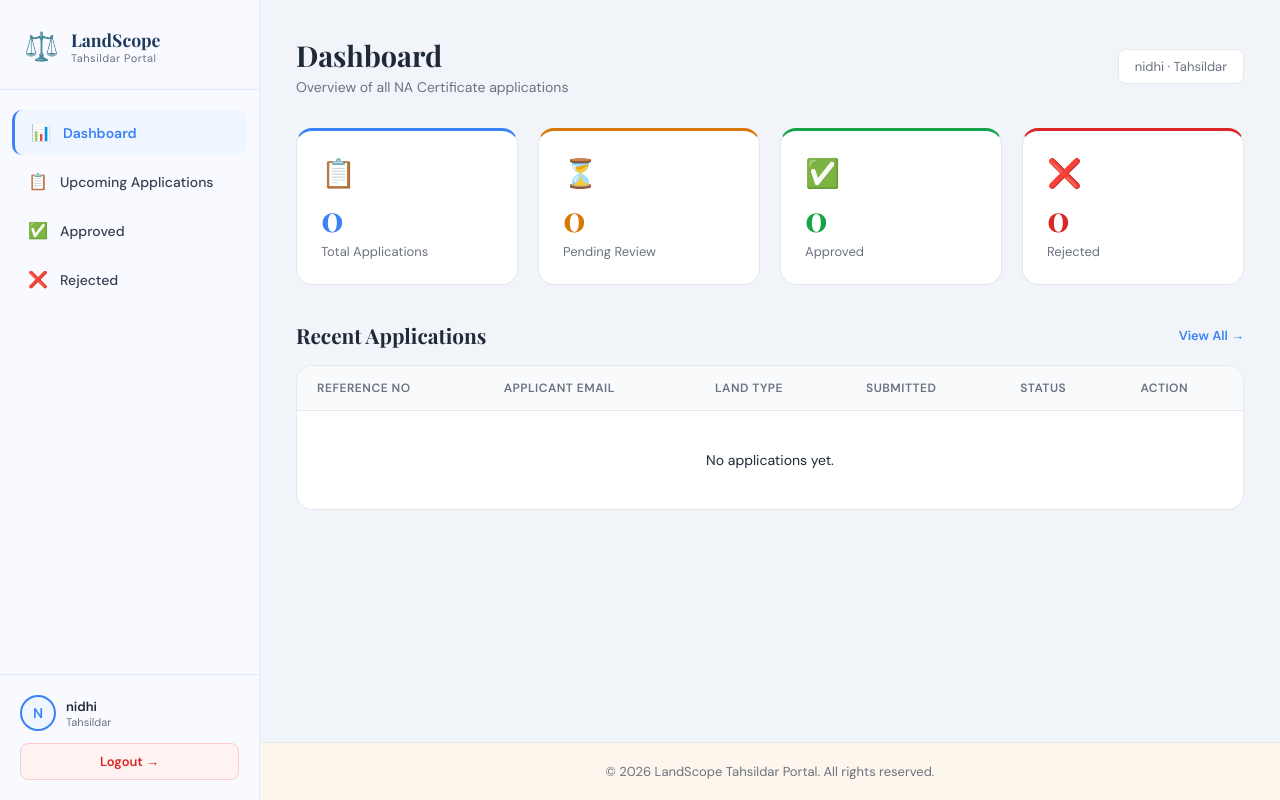
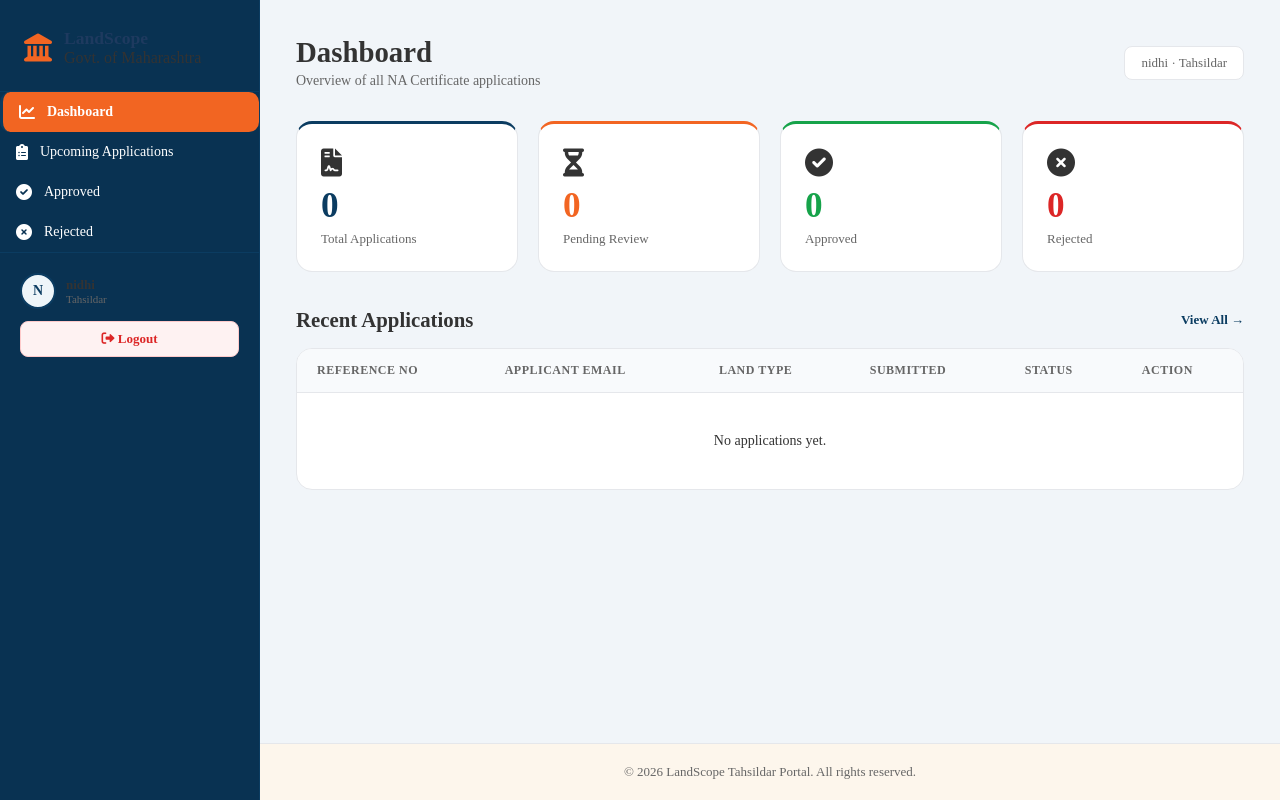
Before and after one commit to nidhimedhi/NA_Cert, a Django app: page /tahsildar/dashboard/ in a window 1280 px wide. Run offline with Django 5.2, Linux system fonts and the light colour scheme; a user stored in the database is signed in; data that the repository does not hold is empty.

Commit message:
Updated Tahshildar Dashboard

```diff
--- a/backend/tahsildar/static/tahsildar/css/tahsildar.css
+++ b/backend/tahsildar/static/tahsildar/css/tahsildar.css
@@ -1,30 +1,31 @@
 @import url('https://fonts.googleapis.com/css2?family=Playfair+Display:wght@400;600;700&family=DM+Sans:wght@300;400;500;600&display=swap');
 
 :root {
-  --primary: #3b82f6;
-  --primary-light: #eff6ff;
+  --primary: #0b3c61;
+  --primary-light: #eef5f9;
+  --primary-dark: #093252;
   --green: #16a34a;
   --green-light: #f0fdf4;
   --red: #dc2626;
   --red-light: #fef2f2;
-  --yellow: #d97706;
-  --yellow-light: #fffbeb;
+  --yellow: #f26522;
+  --yellow-light: #fff0e6;
   --cream: #fdf6ec;
   --white: #ffffff;
   --border: #e5e7eb;
-  --text: #1f2937;
-  --text-muted: #6b7280;
-  --sidebar-bg: #f8faff;
-  --sidebar-border: #e0e7ff;
-  --sidebar-active-bg: #eff6ff;
-  --sidebar-active: #3b82f6;
-  --sidebar-text: #374151;
+  --text: #333333;
+  --text-muted: #666666;
+  --sidebar-bg: #093252;
+  --sidebar-border: #0b3c61;
+  --sidebar-active-bg: #f26522;
+  --sidebar-active: #ffffff;
+  --sidebar-text: #ffffff;
 }
 
 * { margin: 0; padding: 0; box-sizing: border-box; }
 
 body {
-  font-family: 'DM Sans', sans-serif;
+  font-family: 'Times New Roman', Times, serif;
   background: #f1f5f9;
   color: var(--text);
 }
@@ -57,14 +58,13 @@ body {
 }
 .t-brand-icon { font-size: 28px; }
 .t-brand-name {
-  font-family: 'Playfair Display', serif;
+  font-family: 'Times New Roman', Times, serif;
   font-size: 1.1rem;
   color: #1e3a5f;
   font-weight: 700;
 }
-.t-brand-sub {
   font-size: 11px;
-  color: var(--text-muted);
+  color: #a0aec0;
   letter-spacing: 0.5px;
 }
 
@@ -167,7 +167,7 @@ body {
   margin-bottom: 32px;
 }
 .t-page-header h1 {
-  font-family: 'Playfair Display', serif;
+  font-family: 'Times New Roman', Times, serif;
   font-size: 1.8rem;
   color: var(--text);
   margin-bottom: 4px;
@@ -208,7 +208,7 @@ body {
 }
 .t-stat-icon { font-size: 28px; }
 .t-stat-num {
-  font-family: 'Playfair Display', serif;
+  font-family: 'Times New Roman', Times, serif;
   font-size: 2.2rem;
   font-weight: 700;
   line-height: 1;
@@ -235,7 +235,7 @@ body {
   margin-bottom: 16px;
 }
 .t-section-header h2 {
-  font-family: 'Playfair Display', serif;
+  font-family: 'Times New Roman', Times, serif;
   font-size: 1.3rem;
   color: var(--text);
 }
@@ -382,7 +382,7 @@ body {
   color: var(--green);
   border: 1px solid #bbf7d0;
   border-radius: 8px;
-  font-family: 'DM Sans', sans-serif;
+  font-family: 'Times New Roman', Times, serif;
   font-size: 13px;
   font-weight: 700;
   cursor: pointer;
@@ -397,7 +397,7 @@ body {
   color: var(--red);
   border: 1px solid #fecaca;
   border-radius: 8px;
-  font-family: 'DM Sans', sans-serif;
+  font-family: 'Times New Roman', Times, serif;
   font-size: 13px;
   font-weight: 700;
   cursor: pointer;
@@ -454,7 +454,7 @@ body {
 }
 .t-modal-icon { font-size: 36px; margin-bottom: 12px; }
 .t-modal h3 {
-  font-family: 'Playfair Display', serif;
+  font-family: 'Times New Roman', Times, serif;
   font-size: 1.4rem;
   color: var(--text);
   margin-bottom: 8px;
@@ -490,7 +490,7 @@ body {
   padding: 12px 16px;
   border: 1px solid var(--border);
   border-radius: 10px;
-  font-family: 'DM Sans', sans-serif;
+  font-family: 'Times New Roman', Times, serif;
   font-size: 14px;
   color: var(--text);
   resize: vertical;
@@ -513,7 +513,7 @@ body {
   color: var(--text-muted);
   border: 1px solid var(--border);
   border-radius: 8px;
-  font-family: 'DM Sans', sans-serif;
+  font-family: 'Times New Roman', Times, serif;
   font-size: 14px;
   font-weight: 600;
   cursor: pointer;
@@ -527,7 +527,7 @@ body {
   color: white;
   border: none;
   border-radius: 8px;
-  font-family: 'DM Sans', sans-serif;
+  font-family: 'Times New Roman', Times, serif;
   font-size: 14px;
   font-weight: 600;
   cursor: pointer;
@@ -546,7 +546,7 @@ body {
 }
 .t-empty-icon { font-size: 48px; margin-bottom: 16px; }
 .t-empty-state h3 {
-  font-family: 'Playfair Display', serif;
+  font-family: 'Times New Roman', Times, serif;
   font-size: 1.4rem;
   color: var(--text);
   margin-bottom: 8px;
--- a/backend/tahsildar/templates/tahsildar/base.html
+++ b/backend/tahsildar/templates/tahsildar/base.html
@@ -5,7 +5,7 @@
   <meta charset="UTF-8">
   <meta name="viewport" content="width=device-width, initial-scale=1.0">
   <title>Tahsildar Portal – LandScope</title>
-  <link href="https://fonts.googleapis.com/css2?family=Playfair+Display:wght@400;600;700&family=DM+Sans:wght@300;400;500;600&display=swap" rel="stylesheet">
+  <link href="https://cdnjs.cloudflare.com/ajax/libs/font-awesome/6.0.0/css/all.min.css" rel="stylesheet">
   <link rel="stylesheet" href="{% static 'tahsildar/css/tahsildar.css' %}">
 </head>
 <body>
@@ -15,25 +15,25 @@
   <!-- SIDEBAR -->
   <aside class="t-sidebar">
     <div class="t-sidebar-brand">
-      <span class="t-brand-icon">⚖️</span>
+      <i class="fa-solid fa-landmark t-brand-icon" style="color: var(--yellow);"></i>
       <div>
         <div class="t-brand-name">LandScope</div>
-        <div class="t-brand-sub">Tahsildar Portal</div>
+        <div class="t-brand-sub">Govt. of Maharashtra</div>
       </div>
     </div>
 
     <nav class="t-nav">
       <a href="/tahsildar/dashboard/" class="t-nav-item {% block nav_dashboard %}{% endblock %}">
-        <span class="t-nav-icon">📊</span> Dashboard
+        <i class="fa-solid fa-chart-line t-nav-icon"></i> Dashboard
       </a>
       <a href="/tahsildar/upcoming/" class="t-nav-item {% block nav_upcoming %}{% endblock %}">
-        <span class="t-nav-icon">📋</span> Upcoming Applications
+        <i class="fa-solid fa-clipboard-list t-nav-icon"></i> Upcoming Applications
       </a>
       <a href="/tahsildar/approved/" class="t-nav-item {% block nav_approved %}{% endblock %}">
-        <span class="t-nav-icon">✅</span> Approved
+        <i class="fa-solid fa-check-circle t-nav-icon"></i> Approved
       </a>
       <a href="/tahsildar/rejected/" class="t-nav-item {% block nav_rejected %}{% endblock %}">
-        <span class="t-nav-icon">❌</span> Rejected
+        <i class="fa-solid fa-times-circle t-nav-icon"></i> Rejected
       </a>
     </nav>
 
@@ -45,7 +45,7 @@
           <div class="t-user-role">Tahsildar</div>
         </div>
       </div>
-      <a href="/tahsildar/logout/" class="t-logout-btn">Logout →</a>
+      <a href="/tahsildar/logout/" class="t-logout-btn"><i class="fa-solid fa-sign-out-alt"></i> Logout</a>
     </div>
   </aside>
 
--- a/backend/tahsildar/templates/tahsildar/dashboard.html
+++ b/backend/tahsildar/templates/tahsildar/dashboard.html
@@ -13,22 +13,22 @@
 <!-- STATS -->
 <div class="t-stats-grid">
   <div class="t-stat-card t-stat-blue">
-    <div class="t-stat-icon">📋</div>
+    <div class="t-stat-icon"><i class="fa-solid fa-file-contract"></i></div>
     <div class="t-stat-num">{{ total }}</div>
     <div class="t-stat-label">Total Applications</div>
   </div>
   <div class="t-stat-card t-stat-yellow">
-    <div class="t-stat-icon">⏳</div>
+    <div class="t-stat-icon"><i class="fa-solid fa-hourglass-half"></i></div>
     <div class="t-stat-num">{{ pending }}</div>
     <div class="t-stat-label">Pending Review</div>
   </div>
   <div class="t-stat-card t-stat-green">
-    <div class="t-stat-icon">✅</div>
+    <div class="t-stat-icon"><i class="fa-solid fa-check-circle"></i></div>
     <div class="t-stat-num">{{ approved }}</div>
     <div class="t-stat-label">Approved</div>
   </div>
   <div class="t-stat-card t-stat-red">
-    <div class="t-stat-icon">❌</div>
+    <div class="t-stat-icon"><i class="fa-solid fa-times-circle"></i></div>
     <div class="t-stat-num">{{ rejected }}</div>
     <div class="t-stat-label">Rejected</div>
   </div>
@@ -66,7 +66,7 @@
           </td>
           <td>
             <a href="/tahsildar/application/{{ app.id }}/" class="t-view-btn">
-              🔍 View
+              <i class="fa-solid fa-search"></i> View
             </a>
           </td>
         </tr>
```
